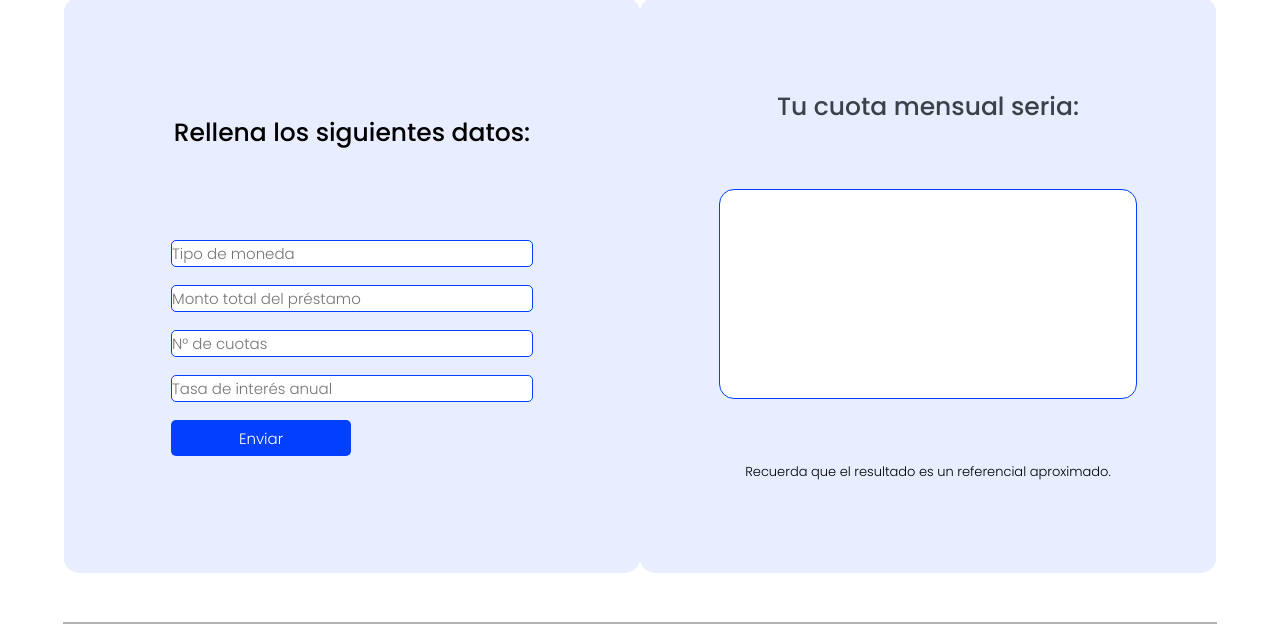
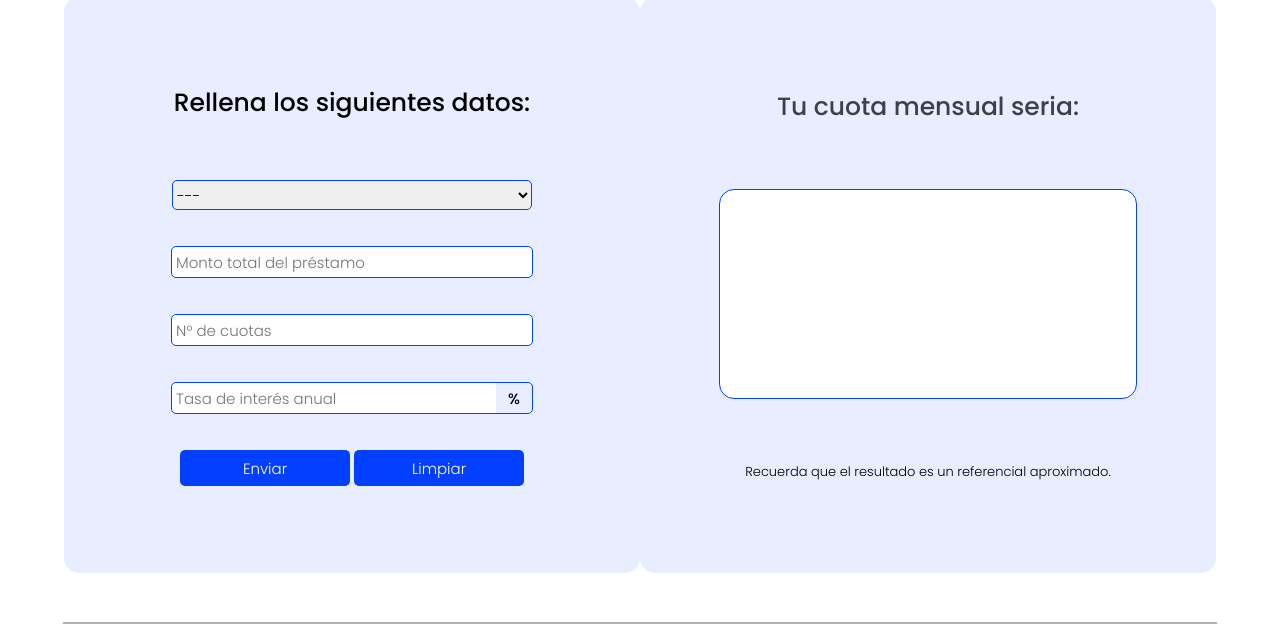
Before and after one commit to AntoDonayre/preEntrega-Donayre-RankiaBank, a website: page pages/simulator.html in a window 1280 px wide. Shown: the part 569-1208 px from the top of the page. Drawn offline with Linux system fonts and the light colour scheme.

Commit message:
modificacion en simulador de cuotas

```diff
--- a/js/app.js
+++ b/js/app.js
@@ -15,10 +15,8 @@ inputForm.addEventListener("submit", (e) => {
     if(tipoMoneda.toLowerCase() =="soles"){
             console.log("s/"+cuotaMensual)
             document.getElementById("resultadoCoutaMensual").innerHTML="s/" + cuotaMensual
-            // document.write("<h2 class='simple-resul'>" + "S/" + cuotaMensual + "</h2>")
         } else if(tipoMoneda.toLowerCase() == "dolares"){
             console.log("$"+cuotaMensual)
             document.getElementById("resultadoCoutaMensual").innerHTML="$" + cuotaMensual
-            // document.write("<h2 class='simple-resul'>" + "$" + cuotaMensual + "</h2>")
         }
-} )
+})
--- a/pages/simulator.html
+++ b/pages/simulator.html
@@ -37,11 +37,24 @@
                             <h4>Rellena los siguientes datos:</h4>
                             <!-- JS -->
                             <form action="" method="get" id="inputForm">
-                                <input class="stdOddJs" type="text" name="" id="tipoMoneda" placeholder="Tipo de moneda"> <br><br>
-                                <input class="stdOddJs" type="number" name="" id="montoPrestamo" placeholder="Monto total del préstamo"> <br><br>
-                                <input class="stdOddJs" type="number" name="" id="cuotasCliente" placeholder="N° de cuotas"> <br><br>
-                                <input class="stdOddJs" type="number" name="" id="interesAnual" placeholder="Tasa de interés anual"> <br><br>
-                                <button type="submit" form="inputForm" value="submit" id="btn">Enviar</button>
+                                <select class="stdOddJs" name="" id="tipoMoneda">
+                                    <option value="" disabled="disabled"></option>
+                                    <option value="">---</option>
+                                    <option value="soles">Soles peruanos</option>
+                                    <option value="dolares">Dólares americanos</option>
+                                </select><br><br>
+                                <input class="stdOddJs" type="number" name="" id="montoPrestamo" placeholder=" Monto total del préstamo"> <br><br>
+                                <input class="stdOddJs" type="number" name="" id="cuotasCliente" placeholder=" N° de cuotas"> <br><br>
+                                <div class="oddCont">
+                                    <input class="stdOddJs2" type="number" name="" id="interesAnual" placeholder=" Tasa de interés anual">
+                                    <p>%</p>
+                                </div>
+                                <br><br>
+                                <div>
+                                    <button type="submit" form="inputForm" value="submit" id="btn">Enviar</button>
+                                    <button type="reset" value="reset">Limpiar</button>
+                                </div>
+
                             </form>
                             <!-- JS -->
                         </div>
--- a/scss/layout/_main.scss
+++ b/scss/layout/_main.scss
@@ -301,9 +301,13 @@ main{
                         text-align: center;
                     }
                     form{
-                        input{
+                        display: flex;
+                        flex-direction: column;
+                        justify-content: center;
+                        align-items: center;
+                        .stdOddJs{
                             width: 360px;
-                            height: 25px;
+                            height: 30px;
                             border-radius: 5px;
                             border-style: solid;
                             border-width: 1px;
@@ -312,9 +316,38 @@ main{
                             font-weight: 300;
                             font-size: 15px;
                         }
+                        .oddCont{
+                            display: flex;
+                            flex-direction: row;
+                            justify-items: center;
+                            align-items: center;
+                            width: 360px;
+                            height: 30px;
+                            border-radius: 5px;
+                            border-style: solid;
+                            border-width: 1px;
+                            border-color: #033FFF;
+                            .stdOddJs2{
+                                width: 90%;
+                                height: 100%;
+                                border-radius: 5px 0px 0px 5px;
+                                border-style: none;
+                                font-family: 'Poppins';
+                                font-weight: 300;
+                                font-size: 15px;
                             }
+                            p{
+                                text-align: center;
+                                width: 10%;
+                                font-family: 'Poppins';
+                                font-weight: 500;
+                                font-size: 15px;
+                            }
+                        }
+                    }
+                    div{
                         button{
-                        width: 180px;
+                            width: 170px;
                             height: 36px;
                             border-radius: 5px;
                             border-style: none;
@@ -329,6 +362,7 @@ main{
                             }
                             &:active{
                                 background-color: #3C4048;
+                            }
                         }
                     }
                 }
```
Also changed, not shown: css/style.css. Lines whose indentation alone changed are shown as unchanged.
